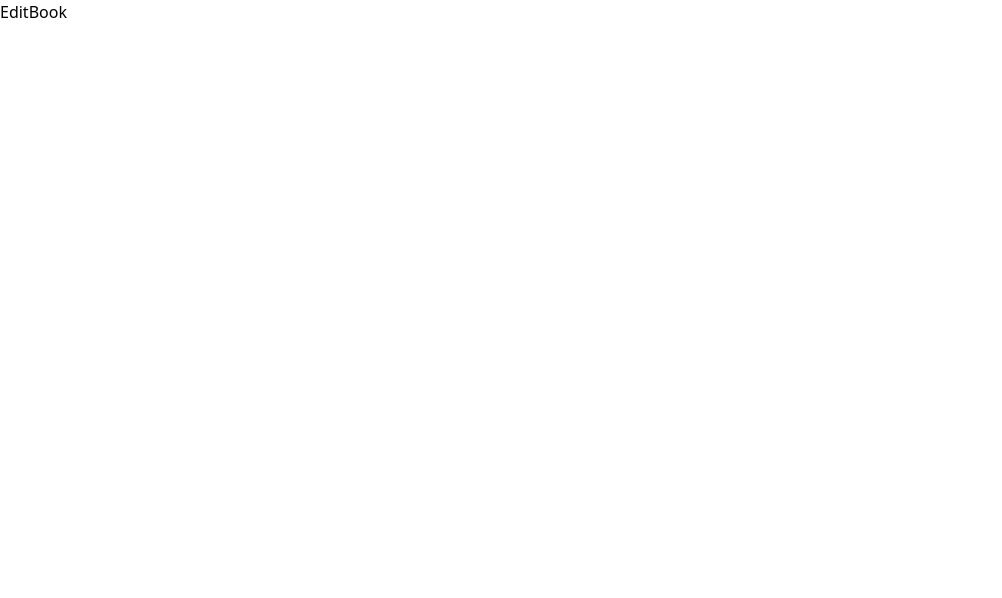
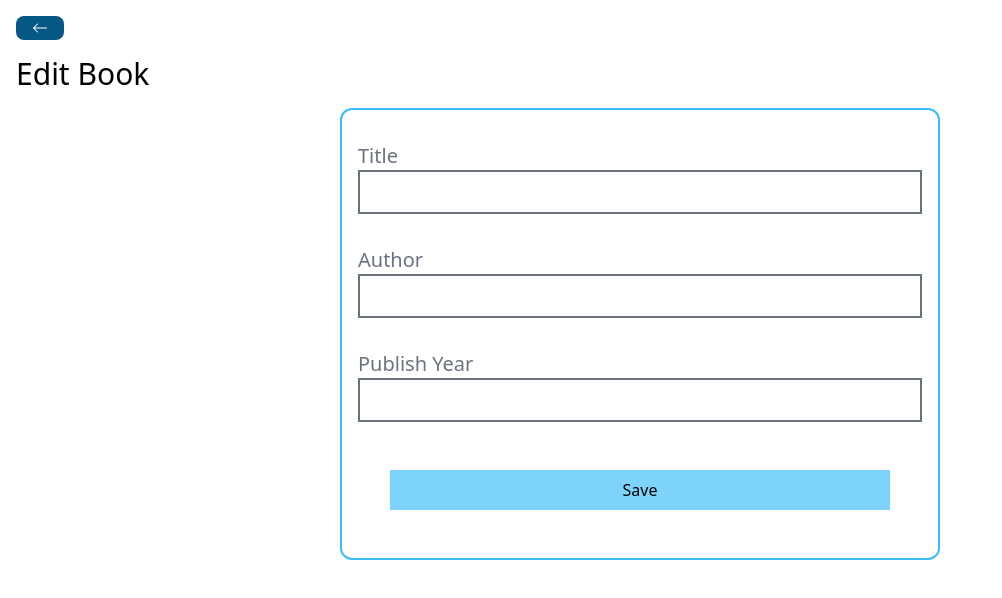
Before and after one commit to IsmailAkram/Bibliomania, a React (Vite) app in the folder frontend/: page /books/edit/1 in a window 1280 px wide. Shown: the top 598 px of the page, without its empty margins (0-1002 px from the left). Built offline with nearby package versions, Linux system fonts and the light colour scheme; no server answers.

Commit message:
Edit Book in React

```diff
--- a/frontend/src/pages/EditBook.jsx
+++ b/frontend/src/pages/EditBook.jsx
@@ -1,7 +1,92 @@
-import React from "react";
+import React, { useState, useEffect } from "react";
+import BackButton from "../components/BackButton";
+import Spinner from "../components/Spinner";
+import axios from "axios";
+import { useNavigate, useParams } from "react-router-dom";
 
 const EditBook = () => {
-  return <div>EditBook</div>;
+  const [title, setTitle] = useState("");
+  const [author, setAuthor] = useState("");
+  const [publishYear, setPublishYear] = useState("");
+  const [loading, setLoading] = useState(false);
+  const navigate = useNavigate();
+  const { id } = useParams();
+  useEffect(() => {
+    setLoading(true);
+    axios
+      .get(`http://localhost:5555/books/${id}`)
+      .then((response) => {
+        setAuthor(response.data.author);
+        setPublishYear(response.data.publishYear);
+        setTitle(response.data.title);
+        setLoading(false);
+      })
+      .catch((error) => {
+        setLoading(false);
+        alert("An error has occured, please check console.");
+        console.log(error);
+      });
+  }, []);
+  const handleEditBook = () => {
+    const data = {
+      title,
+      author,
+      publishYear,
+    };
+    setLoading(true);
+    axios
+      .put(`http://localhost:5555/books/${id}`, data)
+      .then(() => {
+        setLoading(false);
+        navigate("/");
+      })
+      .catch((error) => {
+        console.log(error);
+        setLoading(false);
+        alert("An error has occured, please check console.");
+        console.log(error);
+      });
+  };
+
+  return (
+    <div className="p-4">
+      <BackButton />
+      <h1 className="text-3xl my-4">Edit Book</h1>
+      {loading ? <Spinner /> : ""}
+      <div className="flex flex-col border-2 border-sky-400 rounded-xl w-[600px] p-4 mx-auto">
+        <div className="my-4">
+          <label className="text-xl mr-4 text-gray-500">Title</label>
+          <input
+            type="text"
+            value={title}
+            onChange={(e) => setTitle(e.target.value)}
+            className="border-2 border-gray-500 px-4 py-2 w-full"
+          />
+        </div>
+        <div className="my-4">
+          <label className="text-xl mr-4 text-gray-500">Author</label>
+          <input
+            type="text"
+            value={author}
+            onChange={(e) => setAuthor(e.target.value)}
+            className="border-2 border-gray-500 px-4 py-2 w-full"
+          />
+        </div>
+        <div className="my-4">
+          <label className="text-xl mr-4 text-gray-500">Publish Year</label>
+          <input
+            type="text"
+            value={publishYear}
+            onChange={(e) => setPublishYear(e.target.value)}
+            className="border-2 border-gray-500 px-4 py-2 w-full"
+          />
+        </div>
+        <button className="p-2 bg-sky-300 m-8" onClick={handleEditBook}>
+          Save
+        </button>
+      </div>
+    </div>
+  );
 };
 
 export default EditBook;
```
